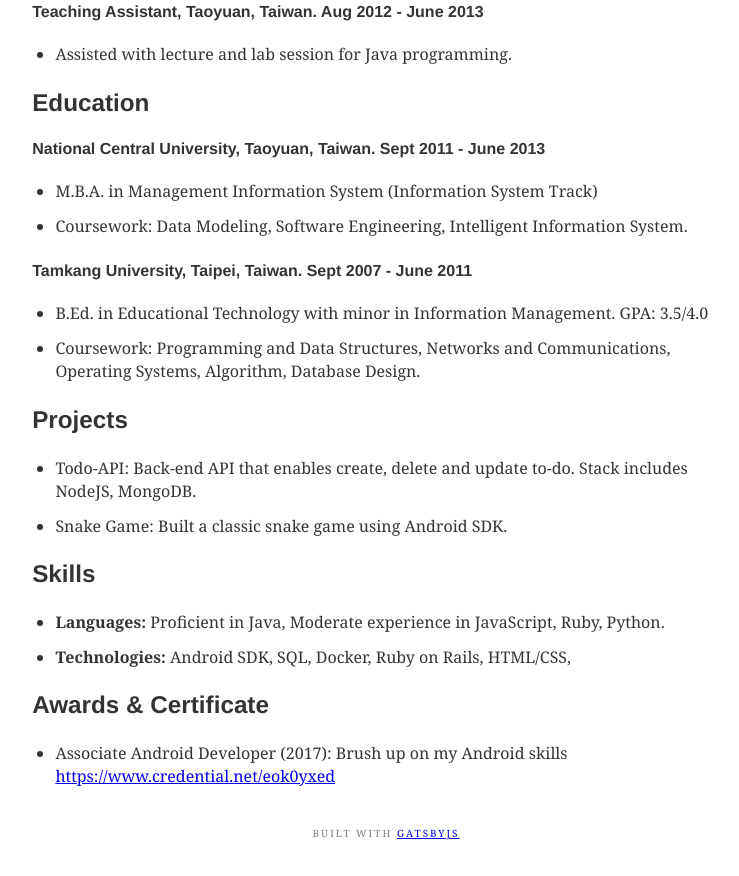
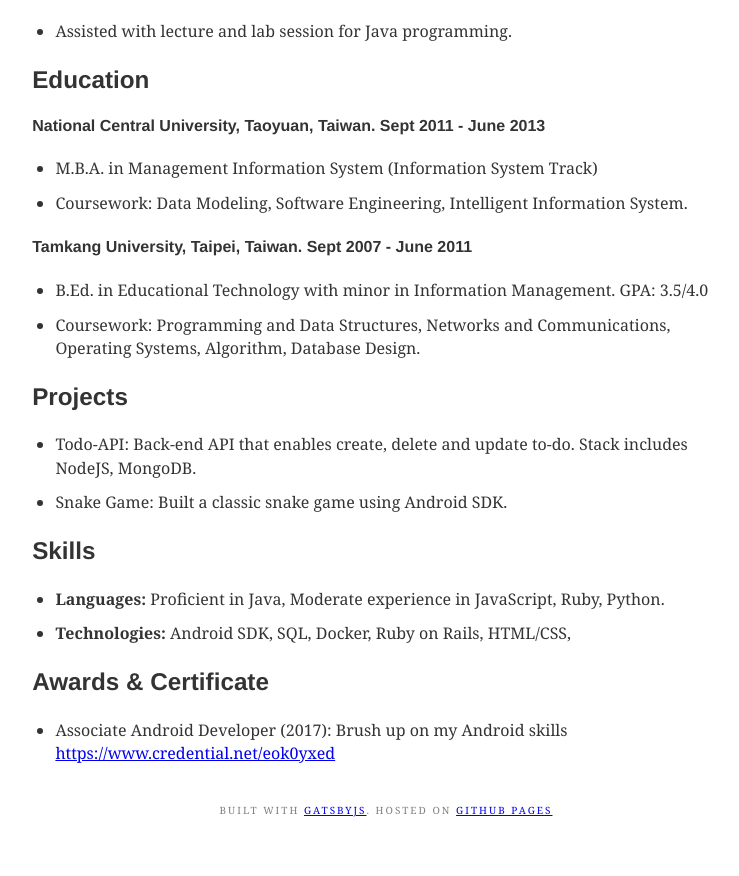
Before and after one commit to Billykuraki/my-page, a Gatsby site: page /resume in a window 1280 px wide. Shown: the part 961-1837 px from the top of the page, without its empty margins (254-993 px from the left). After the commit the page ends 1814 px from the top, so only its background shows below. Built offline with nearby package versions, Linux system fonts and the light colour scheme; Gatsby itself is replaced by a stand-in of ours.

Commit message:
fixed some type and change navbar

```diff
--- a/package.json
+++ b/package.json
@@ -2,10 +2,7 @@
   "name": "gatsby-minimal-portfolio-blog",
   "description": "GatsbyJS starter for a minimal portfolio website with blog. Suitable for developers.",
   "version": "1.0.0",
-  "author": "Sai Krishna",
-  "bugs": {
-    "url": "https://github.com/s-kris/gatsby-minimal-portfolio-blog/issues"
-  },
+  "author": "Billy Hsieh",
   "dependencies": {
     "gatsby": "^2.0.19",
     "gatsby-plugin-feed": "^2.0.8",
--- a/src/components/Footer.js
+++ b/src/components/Footer.js
@@ -21,6 +21,10 @@ export class Footer extends Component {
         <a href="https://gatsbyjs.org" target="_blank">
           GatsbyJS
         </a>
+        . Hosted on&nbsp;
+        <a href="https://pages.github.com/" target="_blank">
+          Github Pages
+        </a>
       </div>
     )
   }
--- a/src/pages/resume.js
+++ b/src/pages/resume.js
@@ -39,9 +39,9 @@ class Resume extends React.Component {
             )
           }
         })} */}
-
+{/*
         <FaLinkedin />
-        <a href="http://www.linkedin.com/in/peihanhsieh" target="_new"> www.linkedin.com/in/peihanhsieh</a><br/>
+        <a href="http://www.linkedin.com/in/peihanhsieh" target="_new"> www.linkedin.com/in/peihanhsieh</a><br/> */}
 
 
         <h2>Work Experience</h2>
```
Also changed, not shown: 1 other file.
